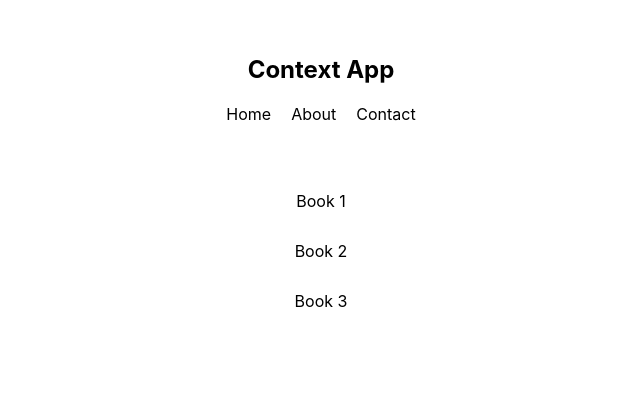
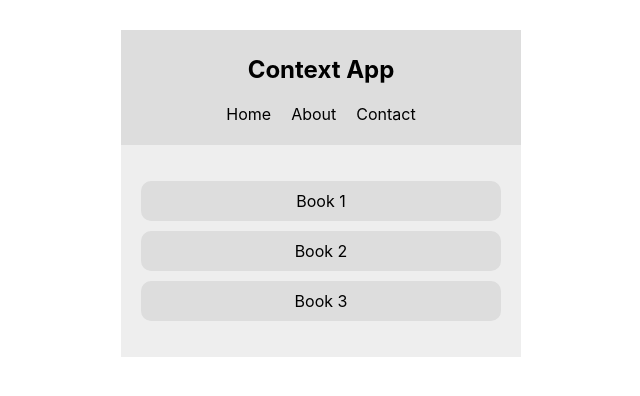
Before and after one commit to RichardMillerWimmer/contextapp, a React (Create React App) app: page / in a window 1280 px wide. Shown: the top 396 px of the page, without its empty margins (319-959 px from the left). Built offline with nearby package versions, Linux system fonts and the light colour scheme.

Commit message:
working on theme switcher, inline color not working

```diff
--- a/src/components/BookList.js
+++ b/src/components/BookList.js
@@ -1,12 +1,17 @@
-import React from 'react'
+import React, {useContext} from 'react'
+import { ThemeContext } from '../contexts/ThemeContext'
 
 export const BookList = () => {
+    const [theme] = useContext(ThemeContext);
+
+    const style = theme.isLightTheme ? theme.light : theme.dark;
+
     return (
-        <div className='book-list'>
+        <div className='book-list' style={{ background: style.bg, color: style.sytax}}>
             <ul>
-                <li>Book 1</li>
-                <li>Book 2</li>
-                <li>Book 3</li>
+                <li style={{background: style.ui}}>Book 1</li>
+                <li style={{background: style.ui}}>Book 2</li>
+                <li style={{background: style.ui}}>Book 3</li>
             </ul>
         </div>
     )
--- a/src/components/Navbar.js
+++ b/src/components/Navbar.js
@@ -1,9 +1,20 @@
-import React from 'react'
+import React, { useContext } from 'react'
+import { ThemeContext } from '../contexts/ThemeContext'
 
 export const Navbar = () => {
+    const [theme] = useContext(ThemeContext);
+
+    const { isLightTheme, light, dark } = theme;
+
+    // console.log(theme)
+    // console.log(isLightTheme)
+    // console.log(light)
+    // console.log(dark)
+    const style = isLightTheme ? light : dark;
+
     return (
         <div>
-            <nav>
+            <nav style={{ background: style.ui, color: style.sytax}}>
                 <h1>Context App</h1>
                 <ul>
                     <li>Home</li>
--- a/src/contexts/ThemeContext.js
+++ b/src/contexts/ThemeContext.js
@@ -10,7 +10,7 @@ export const ThemeContextProvider = (props) => {
     })
 
     return (
-        <ThemeContext.Provider value={{theme, setTheme}}>
+        <ThemeContext.Provider value={[theme, setTheme]}>
             {props.children}
         </ThemeContext.Provider>
     )
```
